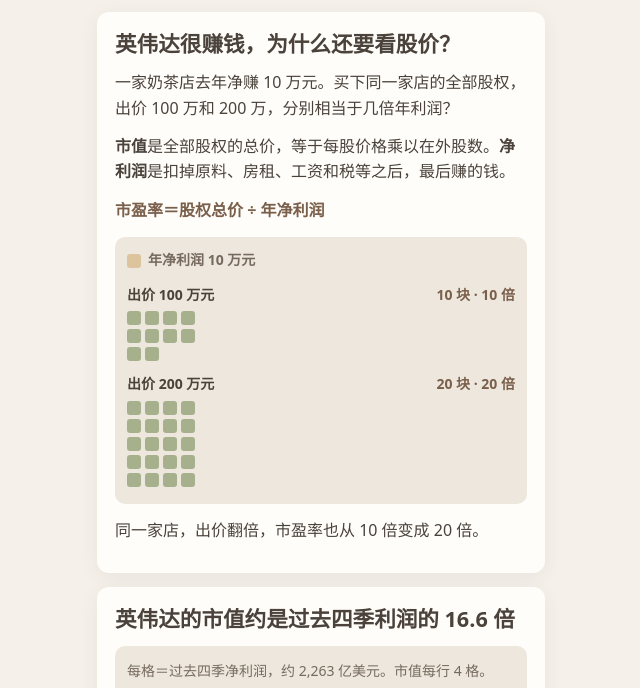
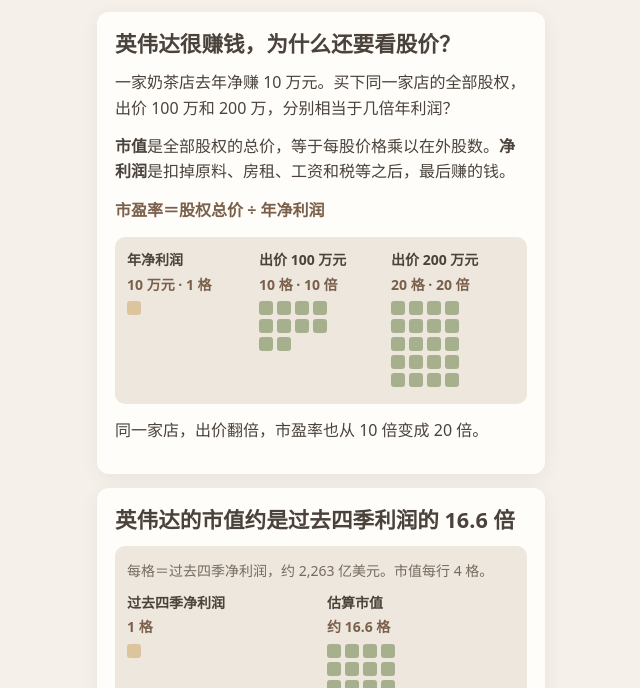
Before and after one commit to Gingermay-Beginner/SugarShare-site, a plain HTML site: page nvda-valuation.html in a window 1280 px wide. Shown: the part 84-772 px from the top of the page, without its empty margins (319-959 px from the left). Drawn offline with Linux system fonts and the light colour scheme.

Commit message:
Align the opening example in three columns

```diff
--- a/nvda-valuation.html
+++ b/nvda-valuation.html
@@ -17,11 +17,11 @@ h1,h2{font-weight:800;line-height:1.32;margin:0 0 12px;font-size:1.35rem}p{margi
 .formula{font-weight:800;color:var(--accent);margin:13px 0}.scenario,.comparison-box{background:var(--surface-2);border-radius:10px;padding:12px;margin-top:14px}
 .details{margin-top:14px}.details a{color:var(--accent)}button{font:700 .875rem/1.5 var(--body);background:var(--surface);color:var(--ink);border:1px solid var(--line);border-radius:999px;padding:7px 12px;cursor:pointer}button:hover:not(:disabled){background:var(--accent-soft)}button.primary,button[aria-pressed=true]{background:var(--btn);border-color:var(--btn);color:white}button.primary:hover,button[aria-pressed=true]:hover{background:var(--accent)}button:disabled{opacity:.5;cursor:default}button:focus-visible,a:focus-visible,summary:focus-visible{outline:2px solid var(--accent);outline-offset:3px}.answer{margin-top:12px;color:var(--accent);font-weight:700}.answer:empty{display:none}[hidden]{display:none!important}
 .comparison{margin:12px 0 6px}.compare-row{margin-bottom:12px}.compare-label{display:flex;justify-content:space-between;align-items:baseline;gap:2px 10px;flex-wrap:wrap;font-size:.875rem}.compare-label b{color:var(--accent);font-variant-numeric:tabular-nums}.track{height:16px;background:#e2dacd;border-radius:4px;position:relative;margin-top:4px}.track span{display:block;height:100%;width:var(--value);background:var(--sage);border-radius:4px}.track.gold span{background:var(--tea)}.track.benchmark:after{content:"";position:absolute;left:57.61%;top:-3px;bottom:-3px;border-left:2px dashed var(--ink)}.axis{display:flex;justify-content:space-between;color:var(--ink-2);font-size:.8rem}.compare-row.selected .track span{background:var(--accent)}.compare-row.selected .compare-label strong{text-decoration:underline;text-underline-offset:4px}
-.comparison-box .compare-row:last-child{margin-bottom:0}.sheet{--comparison-unit:14px}.earnings-key{display:flex;align-items:center;gap:7px;color:var(--ink-2);font-size:.875rem}.earnings-key span{flex:0 0 var(--comparison-unit);width:var(--comparison-unit);height:var(--comparison-unit);border-radius:3px;background:var(--tea)}
+.comparison-box .compare-row:last-child{margin-bottom:0}.sheet{--comparison-unit:14px}
 @media(max-width:380px){.wordmark small{display:none}.sheet section{padding:14px}}
 .value-grid{display:grid;grid-template-columns:repeat(4,var(--comparison-unit));gap:4px;margin:5px 0}.value-grid span{aspect-ratio:1;border-radius:3px;background:var(--sage)}.value-grid.profit-grid span{background:var(--tea)}.value-grid .partial{background:linear-gradient(to right,var(--sage) 55%,var(--line) 55%)}.comparison-box figcaption{margin-bottom:8px}
 .value-pair{display:grid;grid-template-columns:repeat(2,minmax(0,1fr));gap:12px}.value-pair .compare-row{margin:0}.value-pair .compare-label{display:grid;gap:2px}
-.offer-grid{width:max-content}
+.value-pair.opening-comparison{grid-template-columns:repeat(3,minmax(0,1fr));gap:8px}
 </style>
 <main>
 <header><div class="wordmark"><strong>糖分</strong><small>先看懂，再持有</small></div><span class="meta ticker">英伟达 · NVDA</span></header>
@@ -32,10 +32,10 @@ h1,h2{font-weight:800;line-height:1.32;margin:0 0 12px;font-size:1.35rem}p{margi
 <p>一家奶茶店去年净赚 10 万元。买下同一家店的全部股权，出价 100 万和 200 万，分别相当于几倍年利润？</p>
 <p><b>市值</b>是全部股权的总价，等于每股价格乘以在外股数。<b>净利润</b>是扣掉原料、房租、工资和税等之后，最后赚的钱。</p>
 <div class="formula">市盈率＝股权总价 ÷ 年净利润</div>
-<div class="comparison-box opening-comparison" aria-label="两种出价相当于多少块年净利润">
-<p class="earnings-key"><span aria-hidden="true"></span><strong>年净利润 10 万元</strong></p>
-<div class="compare-row"><div class="compare-label"><strong>出价 100 万元</strong><b>10 块 · 10 倍</b></div><div class="value-grid offer-grid" aria-hidden="true"><span></span><span></span><span></span><span></span><span></span><span></span><span></span><span></span><span></span><span></span></div></div>
-<div class="compare-row"><div class="compare-label"><strong>出价 200 万元</strong><b>20 块 · 20 倍</b></div><div class="value-grid offer-grid" aria-hidden="true"><span></span><span></span><span></span><span></span><span></span><span></span><span></span><span></span><span></span><span></span><span></span><span></span><span></span><span></span><span></span><span></span><span></span><span></span><span></span><span></span></div></div>
+<div class="comparison-box opening-comparison value-pair" aria-label="年净利润与两种出价对比">
+<div class="compare-row"><div class="compare-label"><strong>年净利润</strong><b>10 万元 · 1 格</b></div><div class="value-grid profit-grid" aria-hidden="true"><span></span></div></div>
+<div class="compare-row"><div class="compare-label"><strong>出价 100 万元</strong><b>10 格 · 10 倍</b></div><div class="value-grid" aria-hidden="true"><span></span><span></span><span></span><span></span><span></span><span></span><span></span><span></span><span></span><span></span></div></div>
+<div class="compare-row"><div class="compare-label"><strong>出价 200 万元</strong><b>20 格 · 20 倍</b></div><div class="value-grid" aria-hidden="true"><span></span><span></span><span></span><span></span><span></span><span></span><span></span><span></span><span></span><span></span><span></span><span></span><span></span><span></span><span></span><span></span><span></span><span></span><span></span><span></span></div></div>
 </div>
 <p class="details">同一家店，出价翻倍，市盈率也从 10 倍变成 20 倍。</p>
 </section>
```
